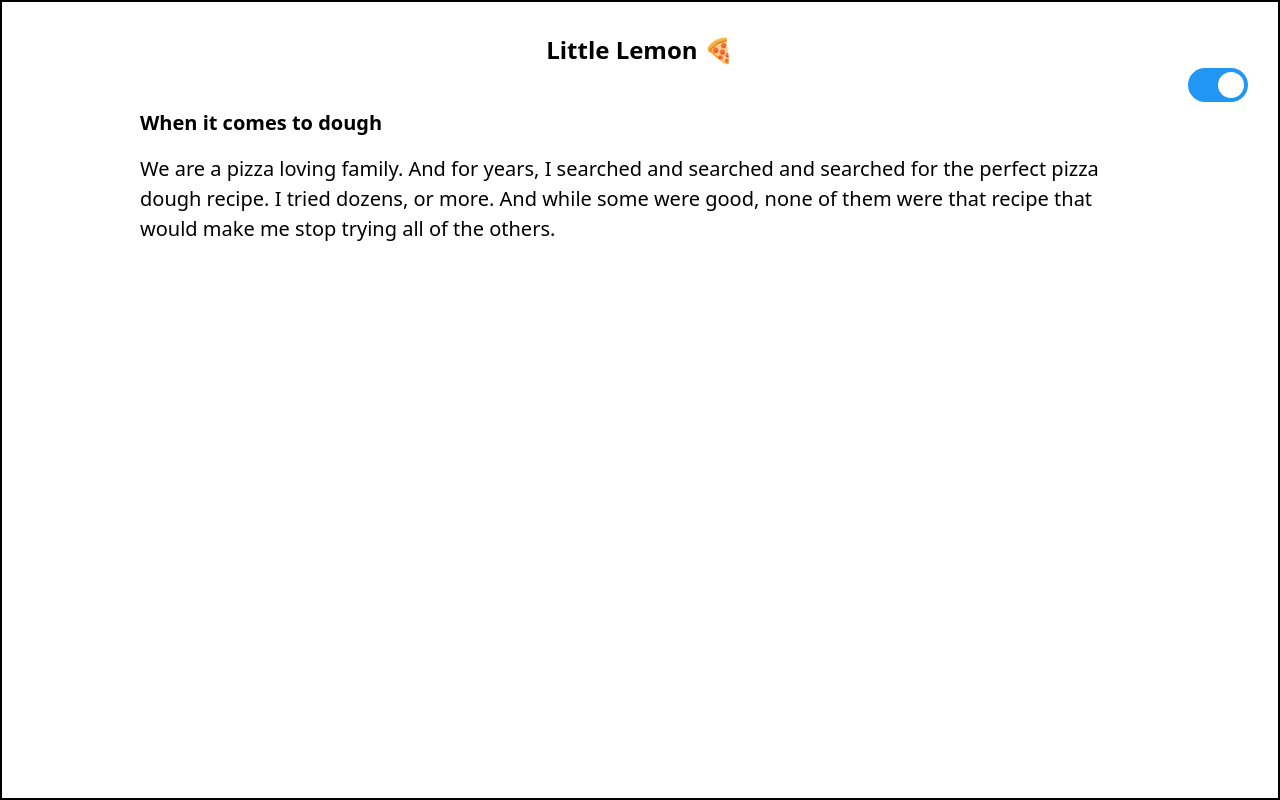
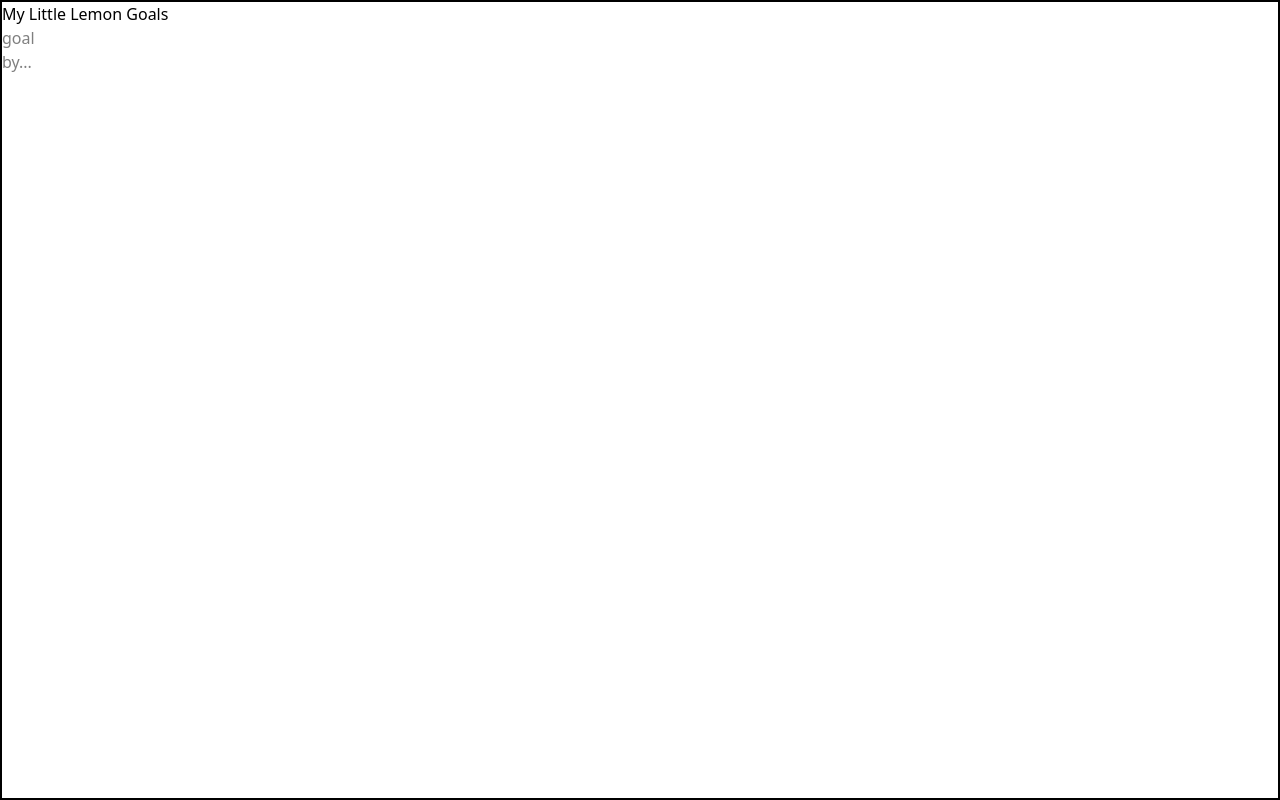
Before and after one commit to Rustemov02/Coursera---Advanced-React-Course, a React (Vite) app: page / in a window 1280 px wide. Built offline with nearby package versions, Linux system fonts and the light colour scheme.

Commit message:
topic : useState and using in the project

```diff
--- a/src/App.tsx
+++ b/src/App.tsx
@@ -2,12 +2,16 @@ import DarkLightContainer from "./Exercises/DarkLightThemeWIthContextApi";
 import TransformDataUsingMapMethod from "./TransformDataUsingMapMethod";
 import { ThemeProvider } from "./ContextAPI/ThemeContext";
 import React from "react";
+import Test from "./Test";
+import FormWithUseStateHook from "./Exercises/GoalForm/GoalForm";
 
 function App() {
   return (
     <div className="h-dvh border-2">
       <ThemeProvider>
-        <DarkLightContainer />
+        {/* <Test /> */}
+        {/* <DarkLightContainer /> */}
+        <FormWithUseStateHook />
       </ThemeProvider>
     </div>
   );
--- /dev/null
+++ b/src/Exercises/GoalForm/GoalForm.tsx
@@ -0,0 +1,34 @@
+import { useState } from "react";
+
+const GoalForm = (props: any) => {
+  const [formData, setFormData] = useState({ goal: "", by: "" });
+
+  function changeHandler(e: any) {
+    console.log(e.target.name , e.target.value)
+    setFormData({ ...formData, [e.target.name]: [e.target.value] });
+  }
+
+
+  return <>
+    <h1>My Little Lemon Goals</h1>
+    <div className="flex flex-col items-start">
+        <input type='text' name="goal" placeholder="goal" value={formData.goal} onChange={changeHandler}/>
+        <input type='text' name="by" placeholder="by..." value={formData.by} onChange={changeHandler}/>
+    </div>
+  </>;
+};
+
+const ListForm = () => {
+  return null;
+};
+
+const FormWithUseStateHook = () => {
+  return (
+    <>
+      <GoalForm />
+      <ListForm />
+    </>
+  );
+};
+
+export default FormWithUseStateHook;
--- /dev/null
+++ b/src/Test.tsx
@@ -0,0 +1,22 @@
+import { useState } from "react";
+
+const Test = () => {
+  const [greeting, setGreeting] = useState({ greet: "Hello", place: "World" });
+
+  console.log(greeting, setGreeting);
+
+  function updateGreeting() {
+    setGreeting((prevState) => {
+      return { ...prevState, greet: "Updated Hello" };
+    });
+  }
+
+  return (
+    <>
+      <h2>{greeting.greet}</h2>
+      <button onClick={() => updateGreeting()}>Update</button>
+    </>
+  );
+};
+
+export default Test;
```
